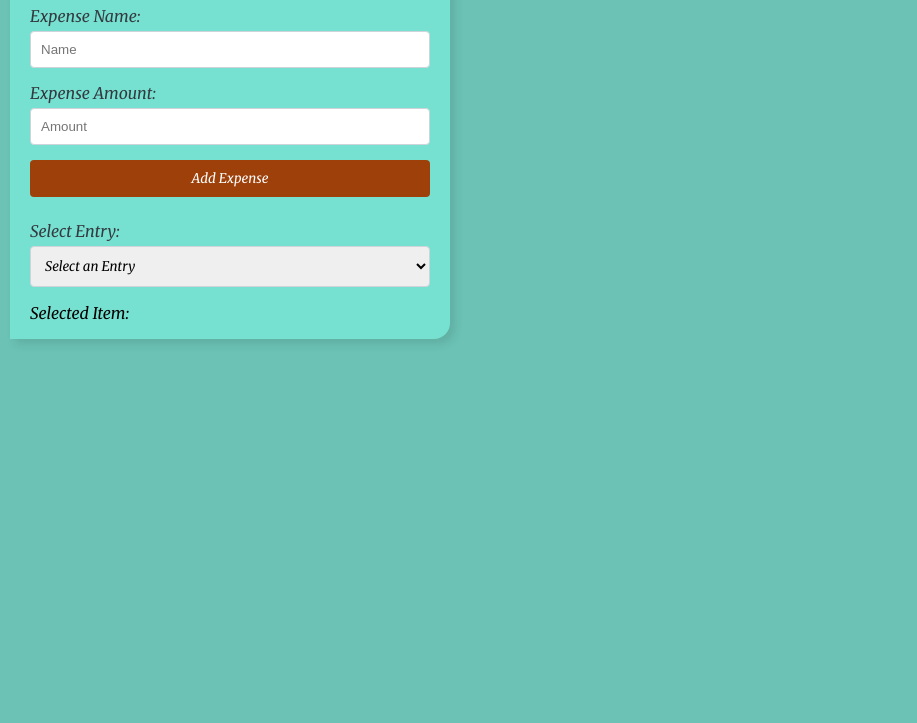
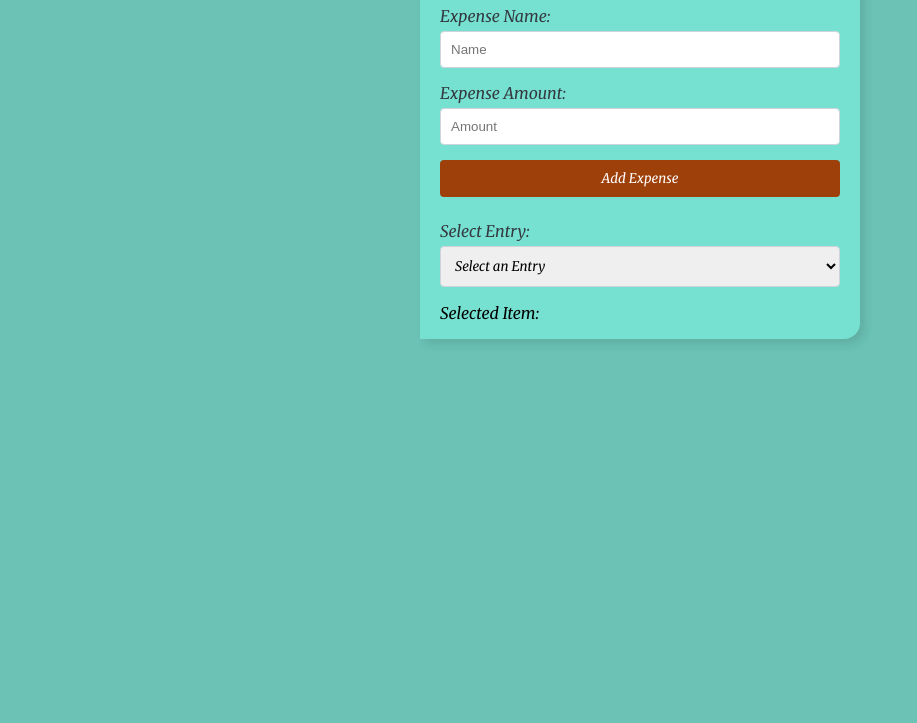
Before and after one commit to mkashifpathan/expense-tracker, a plain HTML site: page index.html in a window 1280 px wide. Shown: the part 77-800 px from the top of the page, without its empty margins (0-917 px from the left). Drawn offline with Linux system fonts and the light colour scheme.

Commit message:
first commit

```diff
--- a/styles.css
+++ b/styles.css
@@ -4,7 +4,6 @@ body {
     font-family: 'Segoe UI', Tahoma, Geneva, Verdana, sans-serif;
     margin: 0;
     padding: 0;
-    background-color: #f8f9fa;
     background-color: #6bc2b5;
 }
 
@@ -12,7 +11,7 @@ body {
     display: flex;
     flex-direction: column;
     max-width: 400px;
-    margin: 0 10px;
+    margin: 0 auto;
     background-color: #76e1d1;
     padding: 0px 20px;
     border-radius: 1rem 0 1rem 0;
```
